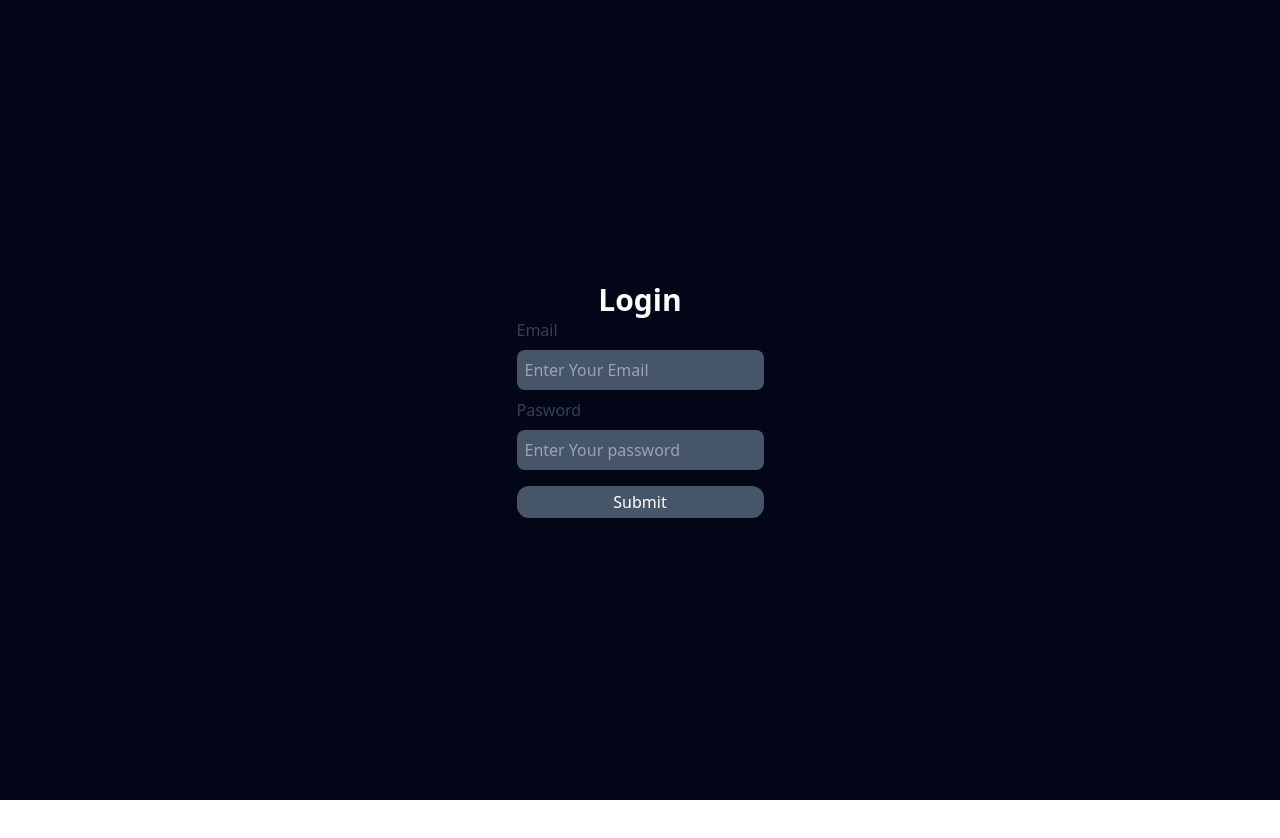
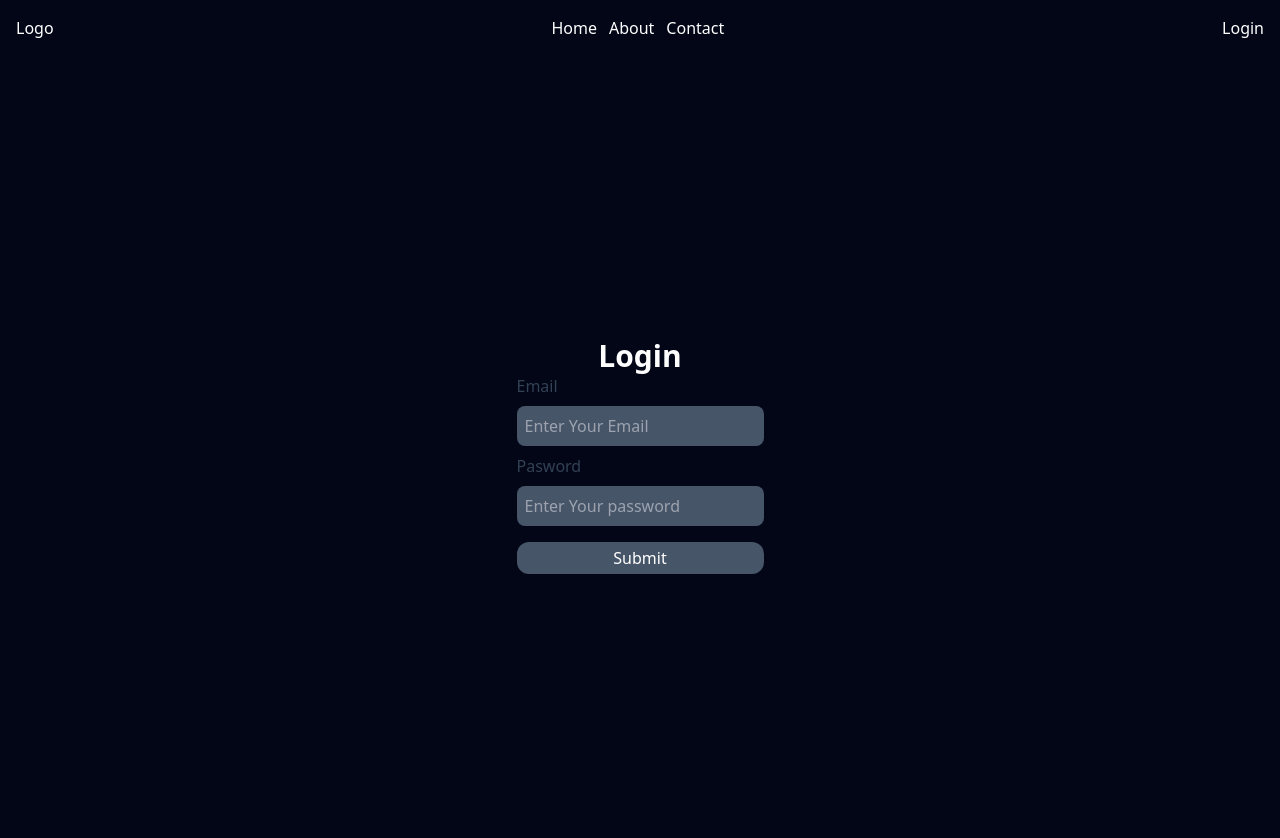
Before and after one commit to HamzaMemon007/Tailwind-1ST-class, a website: page src/index.html in a window 1280 px wide. Before the commit the page ends 800 px from the top, so only its background shows below. Drawn offline with Linux system fonts and the light colour scheme.

Commit message:
Nav Added

```diff
--- a/src/index.html
+++ b/src/index.html
@@ -6,8 +6,23 @@
     <title></title>
     <link rel="stylesheet" href="./output.css">
 </head>
-<body>
-    <div  class="bg-slate-950 h-lvh flex justify-center items-center">
+<body class="bg-slate-950">
+    <header class="text-white flex justify-between p-4">
+        <div>
+            <span>Logo</span>
+        </div>
+        <div>
+            <ul class="flex gap-3">
+                <li class="ease-in-out duration-300 hover:scale-110 cursor-pointer"><a>Home</a></li>
+                <li class="ease-in-out duration-300 hover:scale-110 cursor-pointer"><a>About</a></li>
+                <li class="ease-in-out duration-300 hover:scale-110 cursor-pointer"><a>Contact</a></li>
+            </ul>
+        </div>
+        <div>
+            <button class="ease-in-out duration-300">Login</button>
+        </div>
+    </header>
+    <div  class=" h-lvh flex justify-center items-center">
        <form class="flex flex-col justify-center">
             <h1 class="text-center  font-bold text-3xl text-white">Login</h1>
             <label  class="text-slate-700 placeholder:">Email</label>
```
Also changed, not shown: src/output.css.
